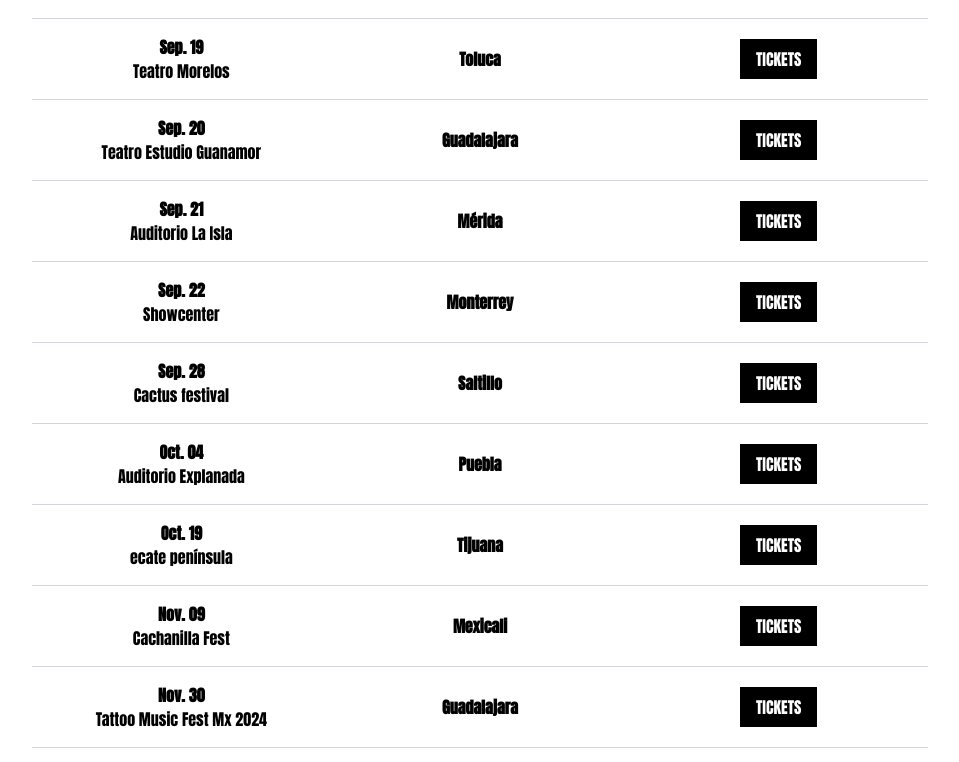
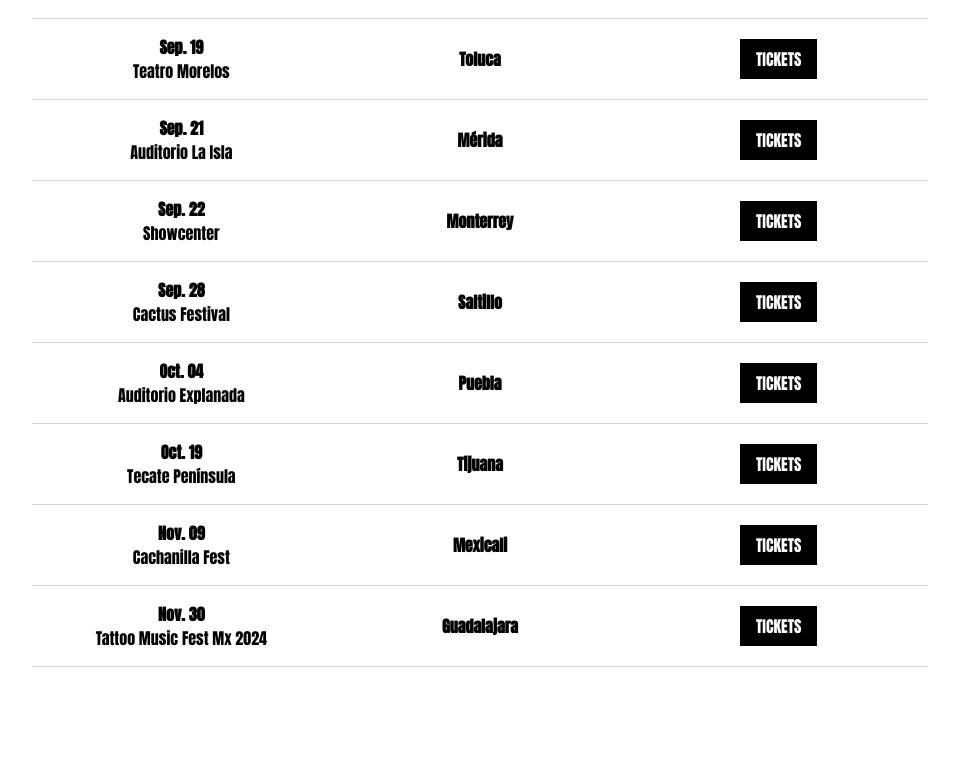
Before and after one commit to yira-gallardo/allison, a Next.js app: page / in a window 1280 px wide. Shown: the part 1099-1861 px from the top of the page, without its empty margins (160-1119 px from the left). Built offline with nearby package versions, Linux system fonts and the light colour scheme.

Commit message:
fix favicon

```diff
--- a/app/page.tsx
+++ b/app/page.tsx
@@ -119,10 +119,10 @@
     src: "/img/gallery-10.jpg",
     alt: "Photo 11",
   },
-  {
-    src: "/img/gallery-11.jpg",
-    alt: "Photo 12",
-  },
+  // {
+  //   src: "/img/gallery-11.jpg",
+  //   alt: "Photo 12",
+  // },
   {
     src: "/img/gallery-12.jpg",
     alt: "Photo 13",
@@ -165,12 +165,6 @@
     link: "https://allison-acustico-toluca.boletia.com/",
   },
   {
-    date: "Sep. 20",
-    venue: "Teatro Estudio Guanamor",
-    city: "Guadalajara",
-    link: "https://allison-acustico-toluca.boletia.com/",
-  },
-  {
     date: "Sep. 21",
     venue: "Auditorio La Isla",
     city: "Mérida",
@@ -184,7 +178,7 @@
   },
   {
     date: "Sep. 28",
-    venue: "Cactus festival",
+    venue: "Cactus Festival",
     city: "Saltillo",
     link: "https://arema.mx/checkout/59489/areas",
   },
@@ -196,7 +190,7 @@
   },
   {
     date: "Oct. 19",
-    venue: "ecate península",
+    venue: "Tecate Península",
     city: "Tijuana",
     link: "https://tecatepeninsula.com/boletos",
   },
@@ -210,7 +204,7 @@
     date: "Nov. 30",
     venue: "Tattoo Music Fest Mx 2024 ",
     city: "Guadalajara",
-    link: "https://boletos.blackticket.com.mx/tickets/es/entradas-musica-allison-acustico",
+    link: "https://eventos.ticketnowmexico.com/ordertickets.asp?p=1748",
   },
 ];
 
@@ -277,6 +271,7 @@
   return (
     <main className="">
       <header className="relative md:min-h-[100vh]">
+        <link rel="icon" href="/favicon.ico"></link>
         <div className="absolute inset-0 z-0">
           <div className="hidden md:block">
             <Image
```
